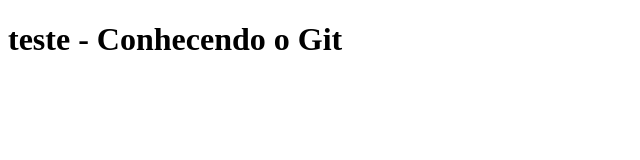
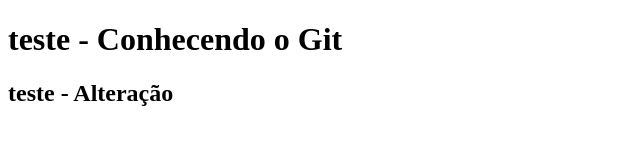
Before and after one commit to Rodox3010/aula-14-06-22, a plain HTML site: page index.html in a window 1280 px wide. Shown: the whole page, without its empty margins (0-640 px from the left). Drawn offline with Linux system fonts and the light colour scheme.

Commit message:
Update index.html
teste alteração

```diff
--- a/index.html
+++ b/index.html
@@ -8,5 +8,6 @@
 </head>
 <body>
     <h1>teste - Conhecendo o Git</h1>
+    <h2>teste - Alteração </h2>
 </body>
 </html>
```
